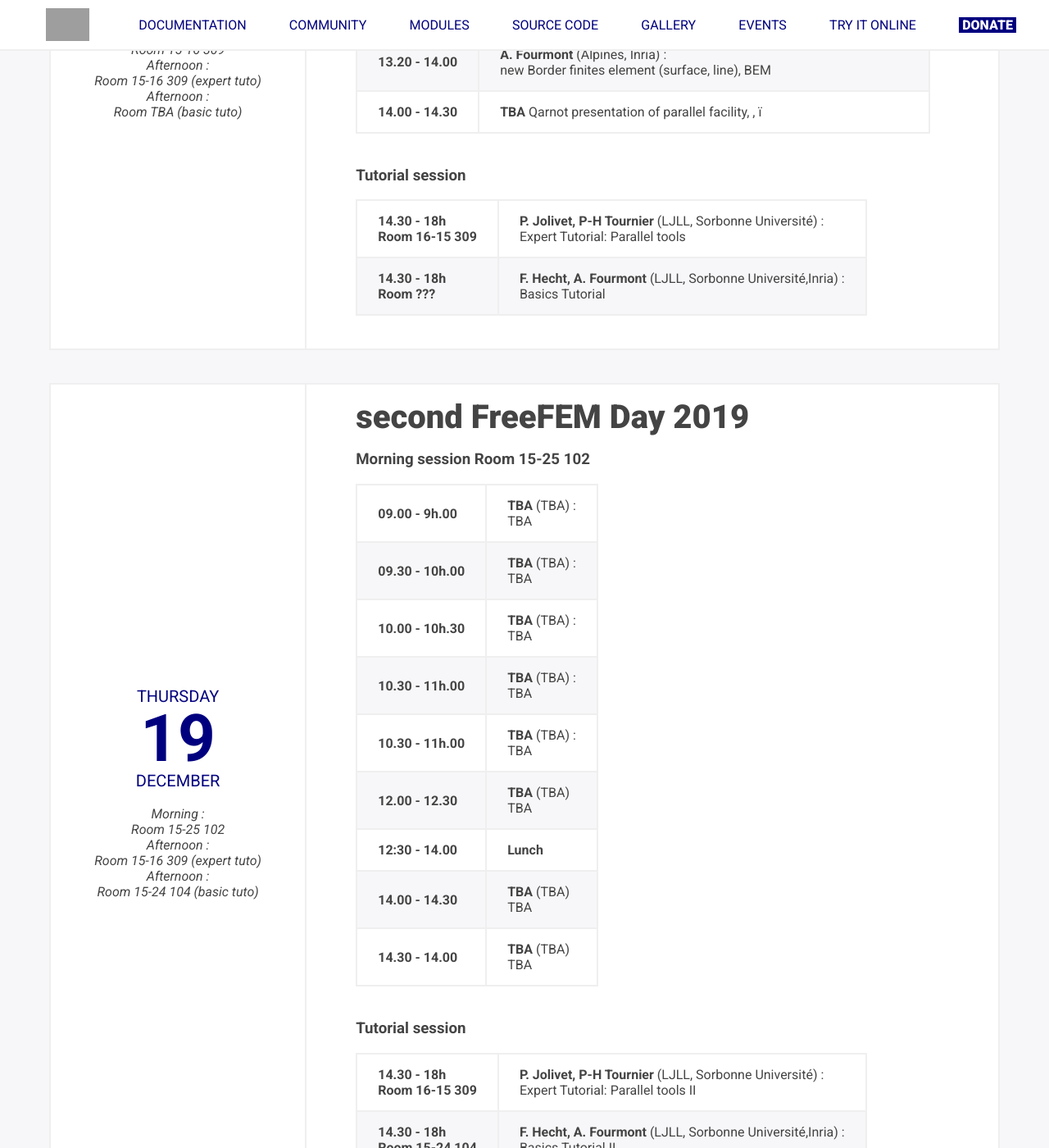
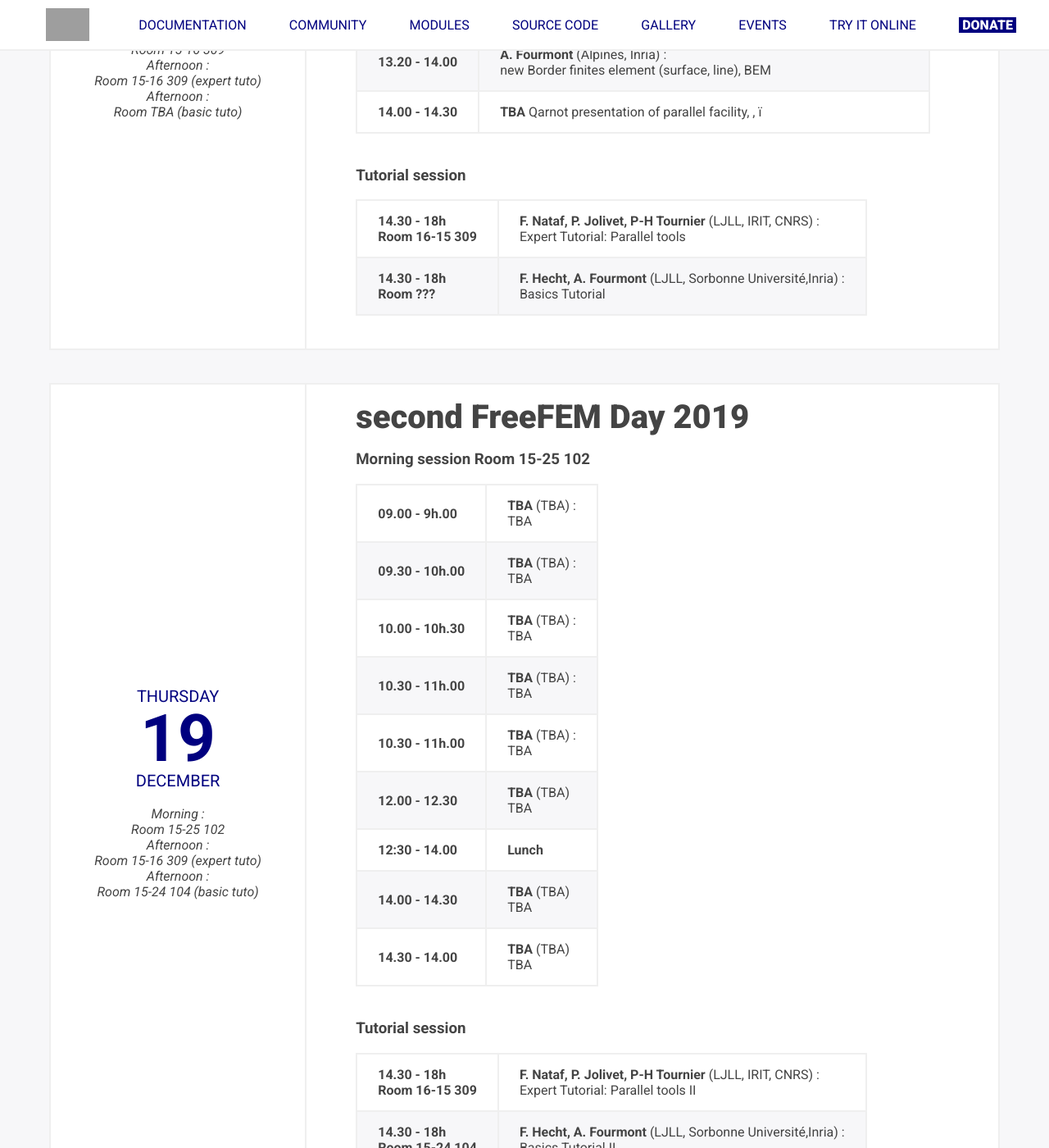
Before and after one commit to FreeFem/FreeFem-website, a Jekyll site: the page built from ffdays.md, in a window 1280 px wide and 1400 px high, scrolled down 1662 px. Shown: the whole window at 82% size. Built offline with Jekyll 4.4.1, drawn with Linux system fonts in a browser that asks for light colours.

Commit message:
add F Nataf.

```diff
--- a/_layouts/ffdays.html
+++ b/_layouts/ffdays.html
@@ -158,7 +158,7 @@
               <tr>
 				 <th scope="row">14.30 - 18h<br> Room 16-15 309</th>
                 <td>
-                  <strong>P. Jolivet, P-H Tournier</strong> (LJLL, Sorbonne Université) :
+                  <strong> F. Nataf, P. Jolivet, P-H Tournier</strong> (LJLL, IRIT,  CNRS) :
                   <br>
                   Expert Tutorial: Parallel tools
                 </td>
@@ -273,7 +273,7 @@
               <tr>
 				 <th scope="row">14.30 - 18h<br> Room 16-15 309</th>
                 <td>
-                  <strong>P. Jolivet, P-H Tournier</strong> (LJLL, Sorbonne Université) :
+                  <strong>F. Nataf, P. Jolivet, P-H Tournier</strong> (LJLL, IRIT,  CNRS) :
                   <br>
                   Expert Tutorial: Parallel tools II
                 </td>
```
